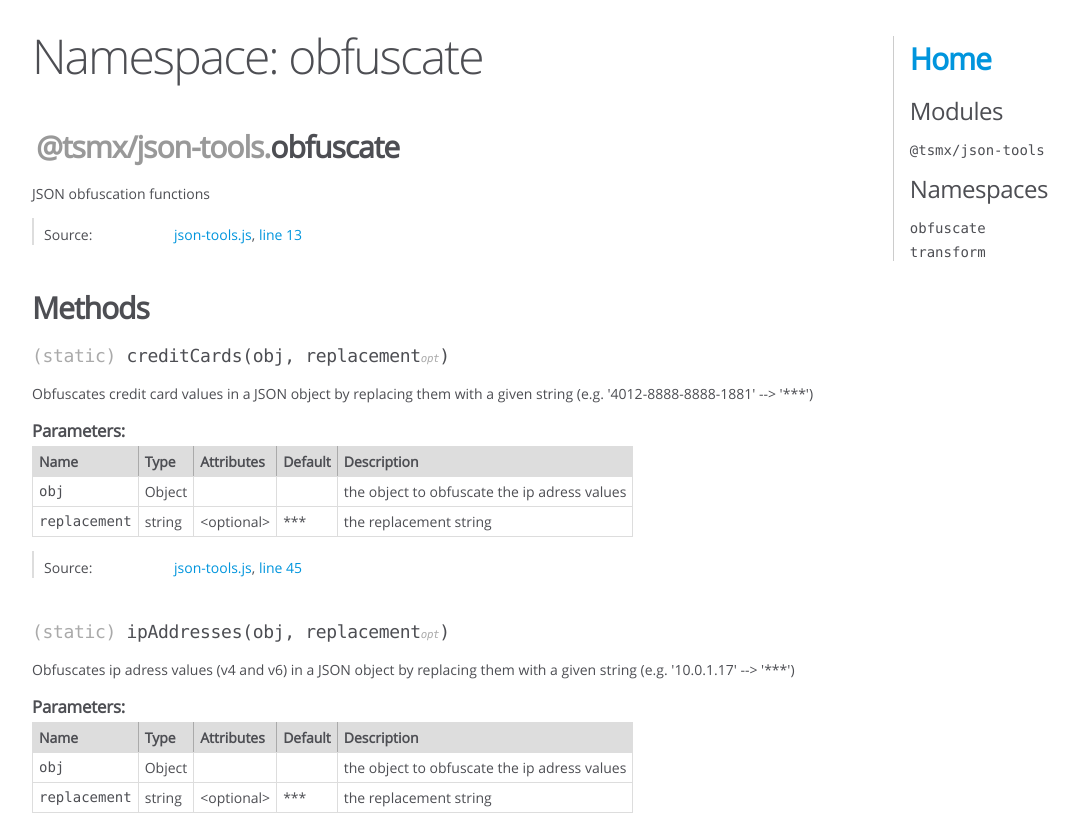
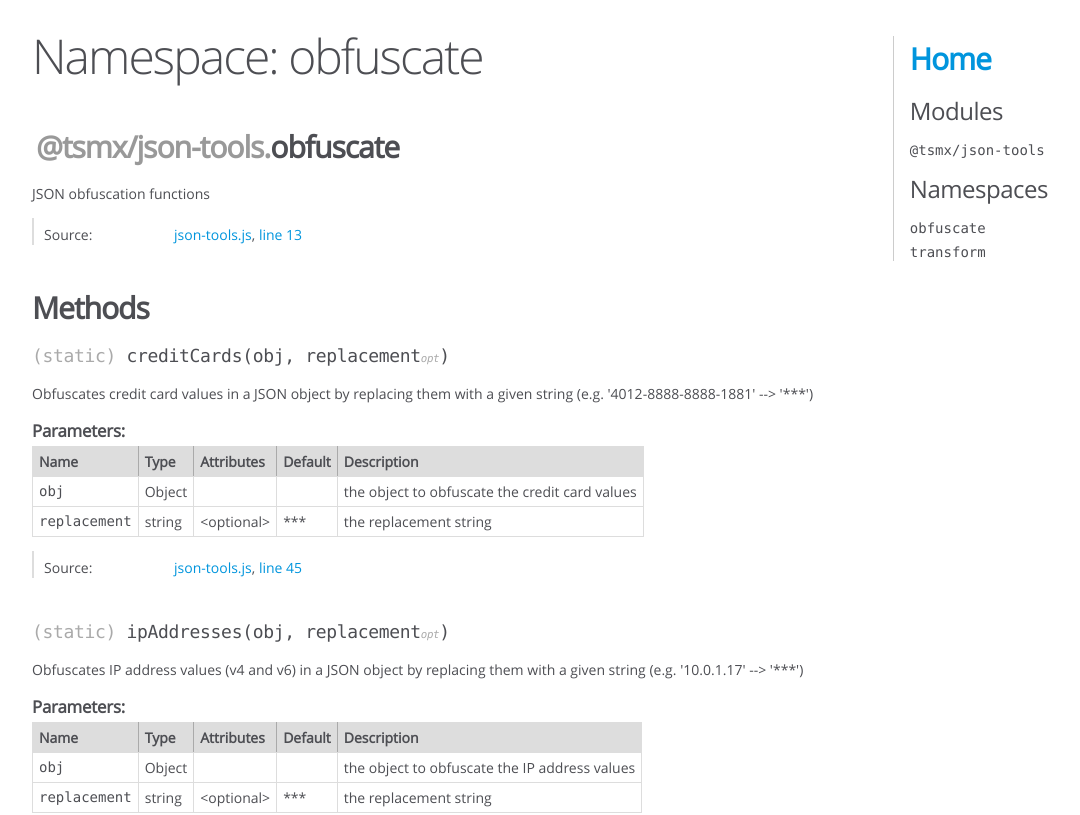
Before and after one commit to tsmx/json-tools, a plain HTML site: page module-@tsmx_json-tools.obfuscate.html in a window 1280 px wide. Shown: the top 815 px of the page, without its empty margins (0-1080 px from the left). Drawn offline with Linux system fonts and the light colour scheme.

Commit message:
deploy: ced0f733f2e19c94ec44cfc7b14f5b372380fe3f

```diff
--- a/module-@tsmx_json-tools.obfuscate.html
+++ b/module-@tsmx_json-tools.obfuscate.html
@@ -188,7 +188,7 @@
                 </td>
 
 
-            <td class="description last">the object to obfuscate the ip adress values</td>
+            <td class="description last">the object to obfuscate the credit card values</td>
         </tr>
 
 
@@ -312,7 +312,7 @@
 
 
 <div class="description">
-    Obfuscates ip adress values (v4 and v6) in a JSON object by replacing them with a given string (e.g. '10.0.1.17' --> '***')
+    Obfuscates IP address values (v4 and v6) in a JSON object by replacing them with a given string (e.g. '10.0.1.17' --> '***')
 </div>
 
 
@@ -380,7 +380,7 @@
                 </td>
 
 
-            <td class="description last">the object to obfuscate the ip adress values</td>
+            <td class="description last">the object to obfuscate the IP address values</td>
         </tr>
 
 
@@ -1428,7 +1428,7 @@
 <br class="clear">
 
 <footer>
-    Documentation generated by <a href="https://github.com/jsdoc/jsdoc">JSDoc 3.6.7</a> on Sun Dec 12 2021 21:12:03 GMT+0000 (Coordinated Universal Time)
+    Documentation generated by <a href="https://github.com/jsdoc/jsdoc">JSDoc 3.6.7</a> on Sun Dec 12 2021 21:16:59 GMT+0000 (Coordinated Universal Time)
 </footer>
 
 <script> prettyPrint(); </script>
```
Also changed, not shown: index.html (+1 -1 lines), json-tools.js.html (+4 -4 lines), module-@tsmx_json-tools.html (+1 -1 lines), module-@tsmx_json-tools.transform.html (+1 -1 lines).
